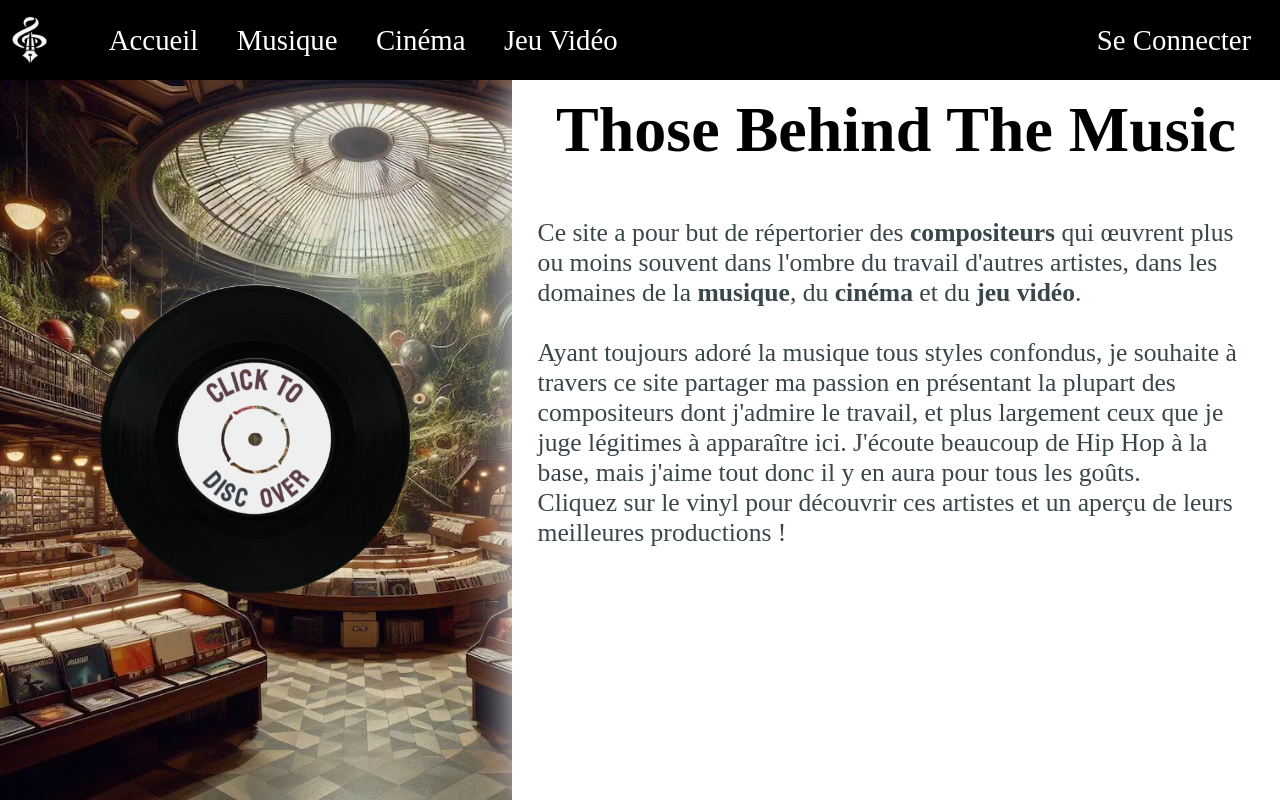
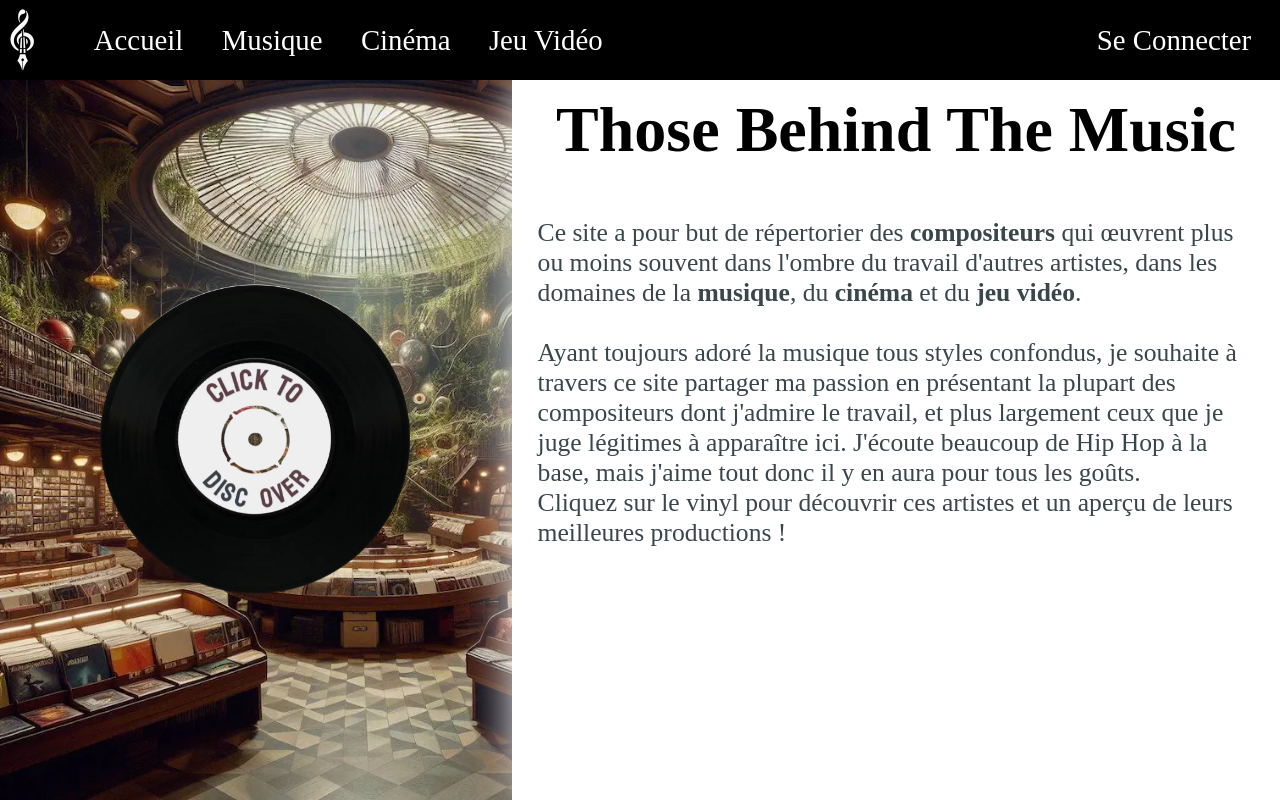
Before and after one commit to yoannBonge/ThoseBehindTheMusic, a React (Vite) app in the folder frontend/: page / in a window 1280 px wide. Built offline with nearby package versions, Linux system fonts and the light colour scheme; no server answers; a web font is replaced by a local one.

Commit message:
Modify favicon

```diff
--- a/frontend/src/components/Header.tsx
+++ b/frontend/src/components/Header.tsx
@@ -46,7 +46,7 @@ const LogoAndCategories = styled.div`
 `;
 
 const Logo = styled.img`
-  height: 6vh;
+  height: 8vh;
   display: flex;
   margin: 0 0.5vw;
 `;
```
Also changed, not shown: frontend/public/favicon.png.
